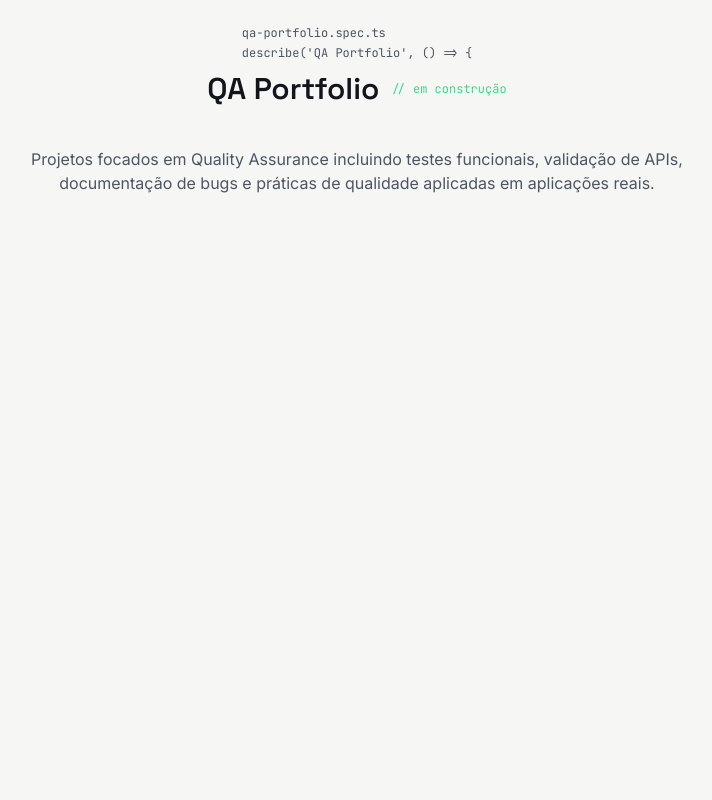
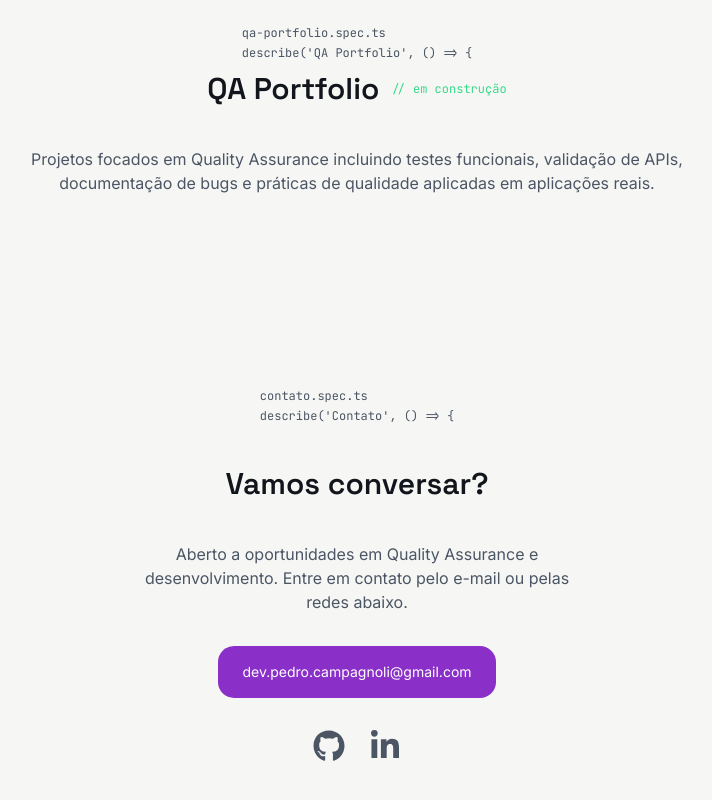
Before and after one commit to Pedro-Campagnoli/Portfolio, a Next.js app: page / in a window 1280 px wide. Shown: the part 2620-3420 px from the top of the page, without its empty margins (283-995 px from the left). Before the commit the page ends 2911 px from the top, so only its background shows below. Built offline with nearby package versions, Linux system fonts and the light colour scheme.

Commit message:
feat: add Contact section

```diff
--- /dev/null
+++ b/src/app/_components/ContactSection.tsx
@@ -0,0 +1,40 @@
+import { FaGithub, FaLinkedinIn } from "react-icons/fa";
+
+export default function ContactSection() {
+  return (
+    <div className="flex flex-col items-center gap-8 text-center">
+      <p className="text-primary-text max-w-md">
+        Aberto a oportunidades em Quality Assurance e desenvolvimento.
+        Entre em contato pelo e-mail ou pelas redes abaixo.
+      </p>
+
+      <a
+        href="mailto:dev.pedro.campagnoli@gmail.com"
+        className="bg-primary rounded-2xl px-6 py-4 text-sm text-white
+        transition-all duration-300 hover:scale-105"
+      >
+        dev.pedro.campagnoli@gmail.com
+      </a>
+
+      <div className="text-primary-text flex gap-6">
+        <a
+          href="https://github.com/Pedro-Campagnoli"
+          target="_blank"
+          rel="noopener noreferrer"
+          aria-label="GitHub"
+        >
+          <FaGithub className="hover:text-primary transition-all hover:scale-125" size={32} />
+        </a>
+
+        <a
+          href="https://www.linkedin.com/in/pedro-campagnoli-52737325b/"
+          target="_blank"
+          rel="noopener noreferrer"
+          aria-label="LinkedIn"
+        >
+          <FaLinkedinIn className="hover:text-primary transition-all hover:scale-125" size={32} />
+        </a>
+      </div>
+    </div>
+  );
+}
--- a/src/app/page.tsx
+++ b/src/app/page.tsx
@@ -2,6 +2,7 @@ import { FaGithub, FaLinkedinIn } from "react-icons/fa";
 import { LuMail } from "react-icons/lu";
 
 import AboutCards from "./_components/AboutCards";
+import ContactSection from "./_components/ContactSection";
 import ExperienceSection from "./_components/ExperienceSection";
 import IconsList from "./_components/IconsList";
 
@@ -185,6 +186,20 @@ export default function Home() {
         </p>
       </section>
 
+      {/* CONTACT */}
+      <section
+        id="contact"
+        className="w-full flex flex-col items-center gap-10 py-24 px-6"
+      >
+        <SectionLabel file="contato.spec.ts" describe="Contato" />
+
+        <h2 className="text-foreground font-display font-semibold text-3xl">
+          Vamos conversar?
+        </h2>
+
+        <ContactSection />
+      </section>
+
     </main>
   );
 }
```
